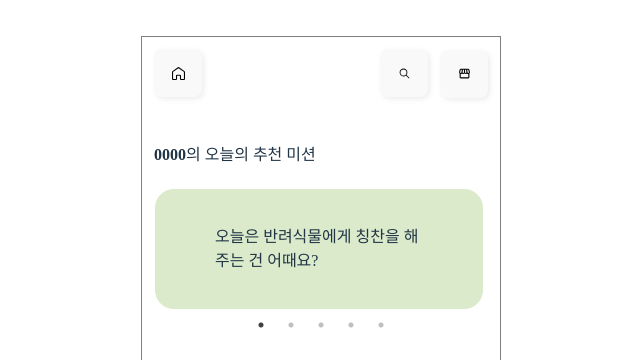
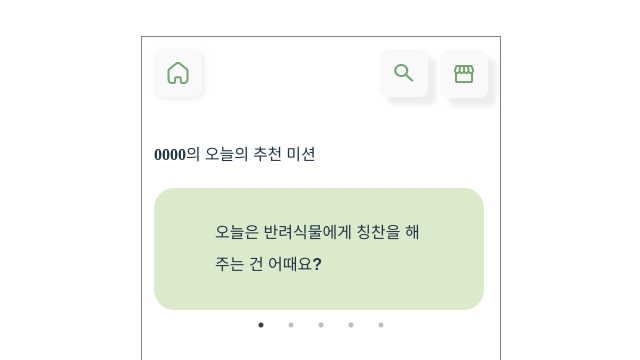
Before and after one commit to puru-puru/puru-puru-FE, a React (Vite) app: page /mainpage in a window 1280 px wide. Shown: the top 360 px of the page, without its empty margins (319-959 px from the left). Built offline with nearby package versions, Linux system fonts and the light colour scheme.

Commit message:
[Design] Navbar BoardTest TodayMission 스타일 코드 수정

```diff
--- a/src/components/atoms/Navbar.tsx
+++ b/src/components/atoms/Navbar.tsx
@@ -1,8 +1,8 @@
 import React from 'react';
 import { CSSProperties } from 'styled-components';
-import { GrHomeRounded } from 'react-icons/gr';
-import { IoIosSearch } from 'react-icons/io';
-import { MdStorefront } from 'react-icons/md';
+import home from '../../assets/home.svg';
+import search from '../../assets/search.svg';
+import store from '../../assets/storefront.svg';
 
 const Navbar: React.FC = () => {
     const NavbarWrapper: CSSProperties = {
@@ -19,40 +19,43 @@ const Navbar: React.FC = () => {
         display: 'flex',
         justifyContent: 'center',
         alignItems: 'center',
-        fontSize: '13px',
+        fontSize: '18px',
+        padding: '0px',
     };
     const NavbarSearchButtonStyle: CSSProperties = {
         marginRight: '60px',
-        boxShadow: '2px 2px 5px rgba(185, 185, 185, 0.25)',
+        boxShadow: '8px 8px 5px rgba(185, 185, 185, 0.25)',
         width: '48px',
         height: '48px',
         display: 'flex',
         justifyContent: 'center',
         alignItems: 'center',
-        fontSize: '13px',
+        fontSize: '22px',
+        padding: '0px',
     };
     const NavbarStoreButtonStyle: CSSProperties = {
         marginLeft: '60px',
         marginTop: '-47.5px',
-        boxShadow: '2px 2px 5px rgba(185, 185, 185, 0.25)',
+        boxShadow: '8px 8px 5px rgba(185, 185, 185, 0.25)',
         width: '48px',
         height: '48px',
         display: 'flex',
         justifyContent: 'center',
         alignItems: 'center',
-        fontSize: '13px',
+        fontSize: '20px',
+        padding: '0px',
     };
     return (
         <nav style={NavbarWrapper}>
             <button style={NavbarHomeButtonStyle}>
-                <GrHomeRounded />
+                <img src={home} />
             </button>
             <div>
                 <button style={NavbarSearchButtonStyle}>
-                    <IoIosSearch />
+                    <img src={search} />
                 </button>
                 <button style={NavbarStoreButtonStyle}>
-                    <MdStorefront />
+                    <img src={store} />
                 </button>
             </div>
         </nav>
--- a/src/pages/boardtest/boardtestpage/BoardTest.styles.ts
+++ b/src/pages/boardtest/boardtestpage/BoardTest.styles.ts
@@ -36,7 +36,7 @@ export const BoardTestMainItem = styled.button`
     border-radius: 20px;
     border: 2px solid white;
     box-shadow: 8px 8px 5px rgba(152, 152, 152, 0.25);
-    background-color: rgba(255, 229, 222, 1);
+    background-color: rgba(218, 234, 202, 1);
     &:hover {
         border-color: rgba(114, 164, 116, 1);
     }
--- a/src/pages/mainpage/todaymission/TodayMission.tsx
+++ b/src/pages/mainpage/todaymission/TodayMission.tsx
@@ -19,7 +19,7 @@ const TodayMission: React.FC = () => {
     const missionCardLayout: CSSProperties = {
         maxWidth: '330px',
         height: '120px',
-        border: '1px solid white',
+        border: '1px solid rgba(218, 234, 202, 1)',
         background: 'rgba(218, 234, 202, 1)',
         borderRadius: '20px',
         display: 'flex',
@@ -27,12 +27,24 @@ const TodayMission: React.FC = () => {
         alignItems: 'center',
         padding: '60px',
     };
+    const missionCardContent: CSSProperties = {
+        width: '220px',
+        height: '54px',
+        fontFamily: 'sans-serif',
+        fontWeight: 700,
+        lineHeight: '32px',
+        display: 'flex',
+        justifyContent: 'center',
+        alignItems: 'center',
+    };
     return (
         <Slider {...settings}>
             {mission.map((item) => {
                 return (
                     <div key={item.id}>
-                        <div style={missionCardLayout}>{item.content}</div>
+                        <div style={missionCardLayout}>
+                            <div style={missionCardContent}>{item.content}</div>
+                        </div>
                     </div>
                 );
             })}
```
